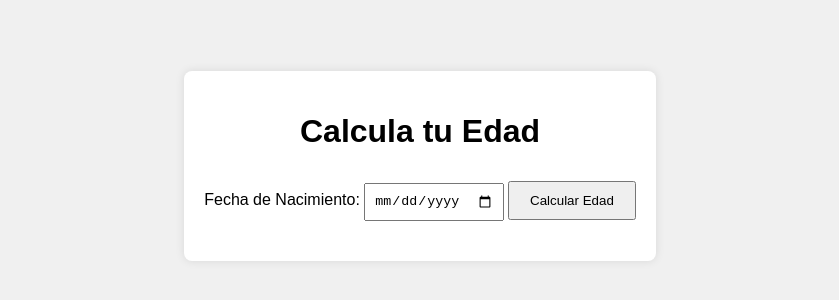
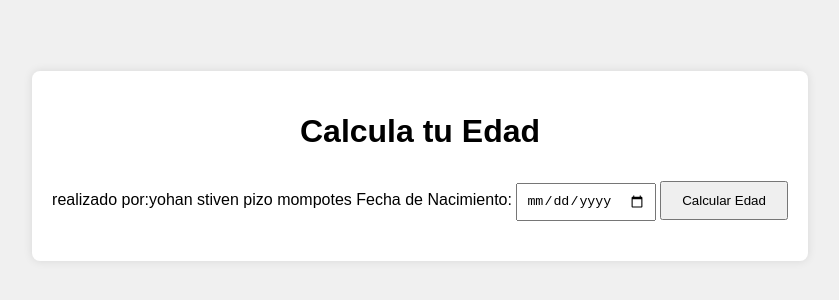
Before and after one commit to Yohanstiven/calcula-tu-edad, a plain HTML site: page index.html in a window 1280 px wide. Shown: the part 234-534 px from the top of the page, without its empty margins (220-1059 px from the left). Drawn offline with Linux system fonts and the light colour scheme.

Commit message:
Update index.html

```diff
--- a/index.html
+++ b/index.html
@@ -10,6 +10,7 @@
 <body>
     <div class="container">
         <h1>Calcula tu Edad</h1>
+        realizado por:yohan stiven pizo mompotes
         <label for="birthdate">Fecha de Nacimiento:</label>
         <input type="date" id="birthdate">
         <button onclick="calculateAge()">Calcular Edad</button>
```
